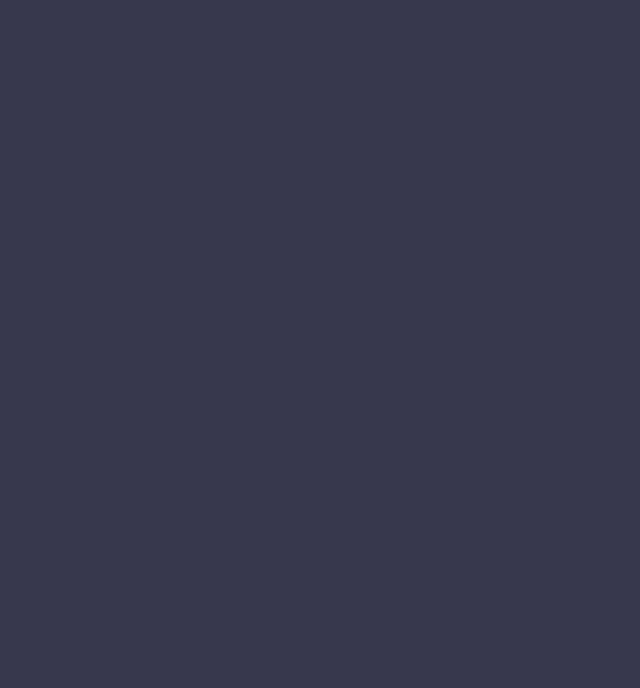
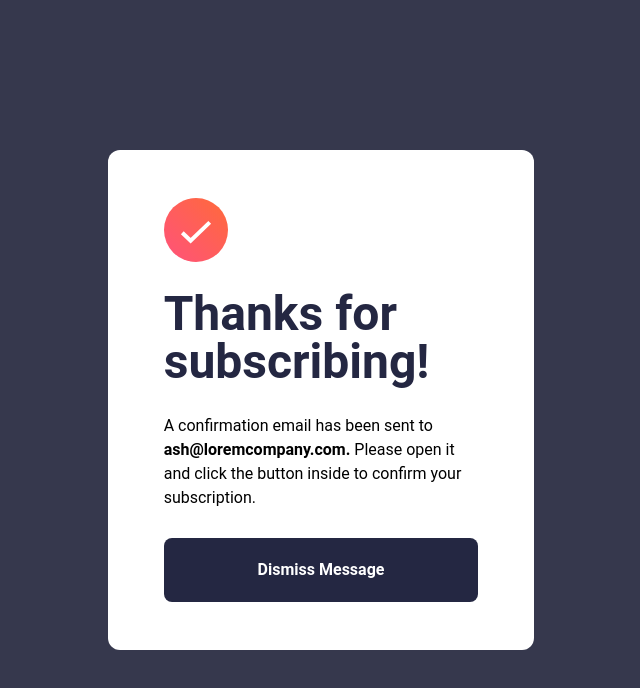
Before and after one commit to Tactenator/newsletter-sign-up-with-success-message, a website: page src/pages/index.html in a window 1280 px wide. Both pictures are taken after a click on the button "Subscribe to monthly newsletter". Shown: the whole page, without its empty margins (319-959 px from the left). Drawn offline with Linux system fonts and the light colour scheme.

Commit message:
finsihed

```diff
--- a/src/pages/index.html
+++ b/src/pages/index.html
@@ -42,7 +42,7 @@
 
   <!-- Success message start -->
 
-  <div id="thanks-container" style="display: none;" class="flex flex-row bg-white justify-around h-screen py-40 px-5 sm:py-12 sm:px-14 rounded-xl sm:w-1/2 md:3/5 lg:w-1/4">
+  <div id="thanks-container" style="display: none;" class="flex flex-row bg-white justify-around py-40 m-auto px-5 sm:py-12 sm:px-14 rounded-xl sm:w-1/2 md:2/5 lg:w-1/3">
     <div id="info-container" class="flex flex-col gap-7">
       <div id="img-container">
         <img src="../../assets/images/icon-success.svg">
@@ -56,7 +56,7 @@
         Please open it and click the button inside to confirm your subscription.
       </p>
 
-      <button id="dismiss" class="w-full bg-dark-grey text-white py-5 mt-52 rounded-lg font-bold transition-all hover:bg-gradient-to-r from-tomato via-tomato to-light-tomato duration-200 hover:cursor-pointer">Dismiss Message</button>
+      <button id="dismiss" class="w-full bg-dark-grey text-white py-5 mt-52 sm:mt-0 rounded-lg font-bold transition-all hover:bg-gradient-to-r from-tomato via-tomato to-light-tomato duration-200 hover:cursor-pointer">Dismiss Message</button>
     </div>
   </div>
 
@@ -70,11 +70,11 @@
 
   subscribeButton.addEventListener('click', () => {
     mainContainer.style.display = "none";
-    thanksContainer.classList.remove('hidden')
+    thanksContainer.style.display = "flex"
   })
 
   dismissButton.addEventListener('click', () => {
-    thanksContainer.classList.add('hidden')
+    thanksContainer.style.display = "none"
     mainContainer.style.display = "flex"
   })
 </script>
```
Also changed, not shown: dist/output.css.
